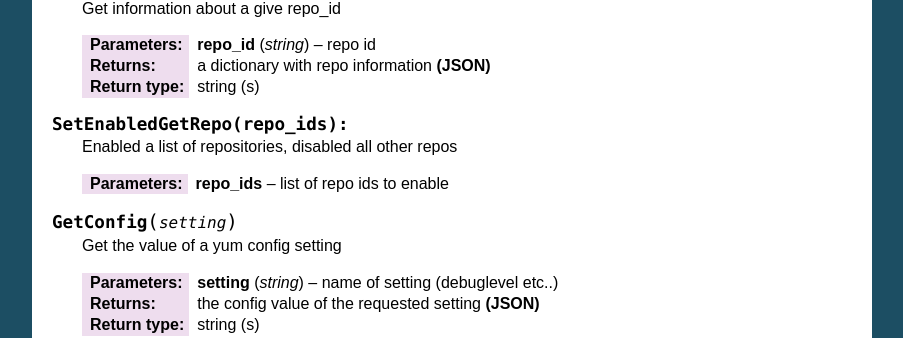
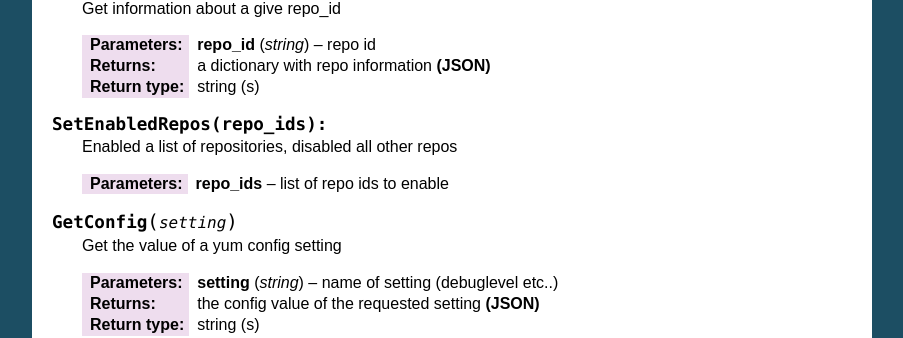
Before and after one commit to timlau/yum-daemon, a Sphinx documentation site: the page built from docs/server.rst, in a window 1280 px wide and 900 px high, scrolled down 1280 px. Shown: the part 146-484 px from the top of the window, without its empty margins (198-1101 px from the left). Built offline with Sphinx 7.4.7, drawn with Linux system fonts in a browser that asks for light colours.

Commit message:
fixed typo in docs

```diff
--- a/docs/server.rst
+++ b/docs/server.rst
@@ -96,7 +96,7 @@ Repository and config methods
    :return: a dictionary with repo information **(JSON)**
    :rtype: string (s)
 
-.. py:function:: SetEnabledGetRepo(repo_ids):
+.. py:function:: SetEnabledRepos(repo_ids):
 
    Enabled a list of repositories, disabled all other repos
 
```
